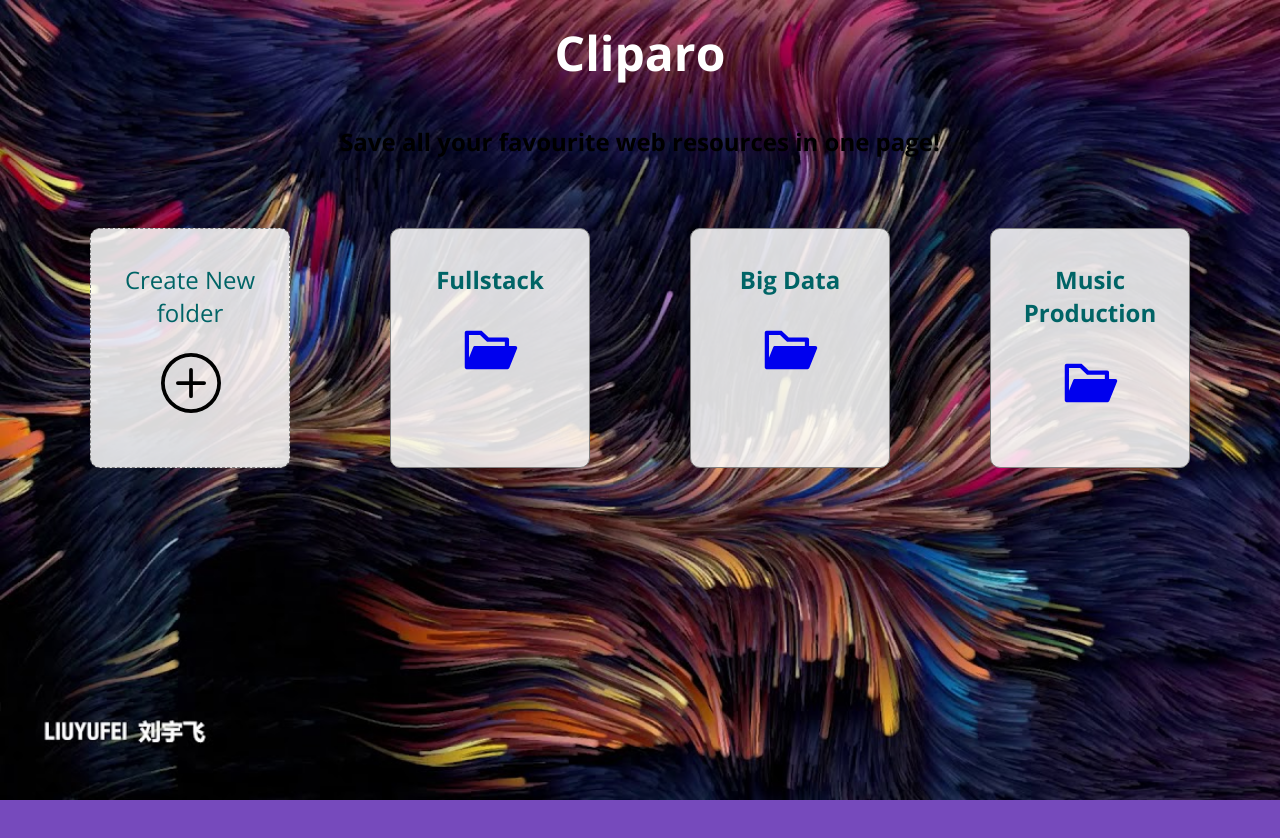
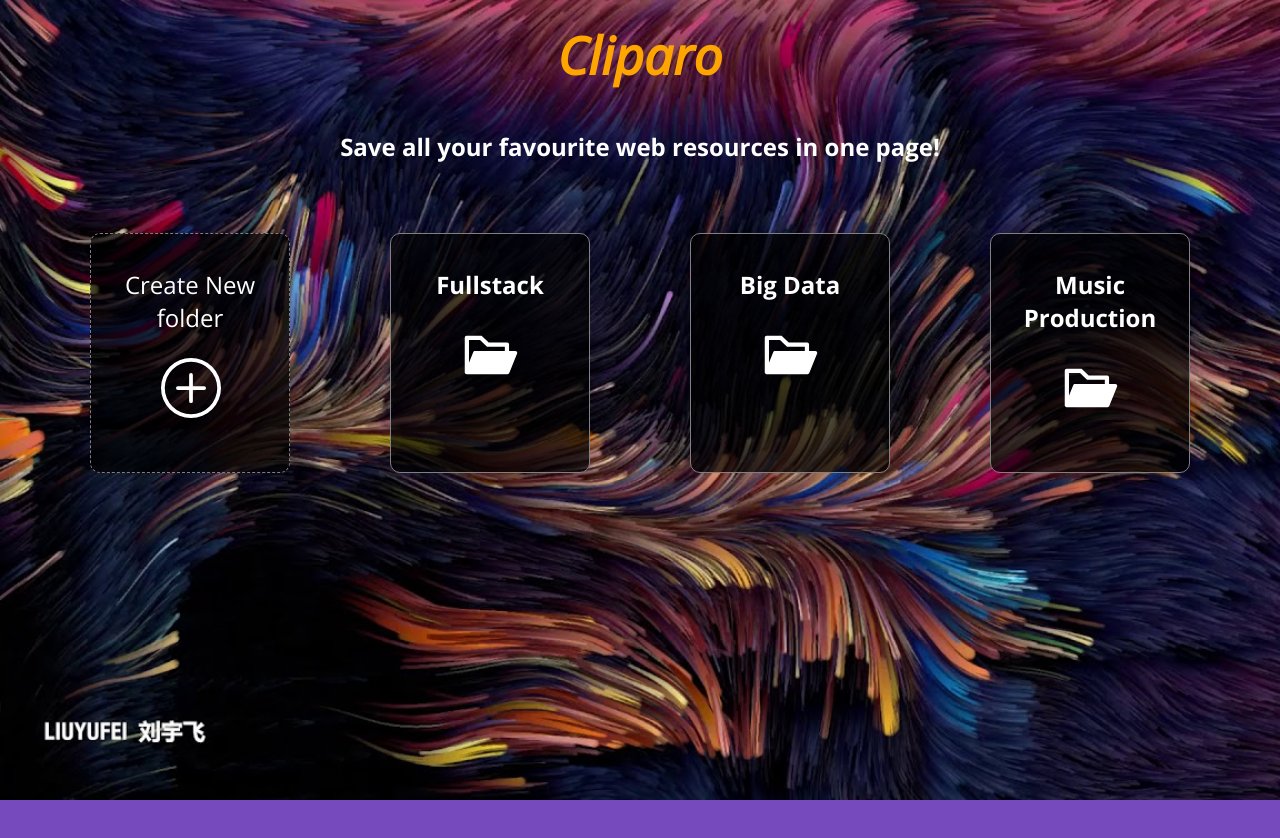
Before and after one commit to mlacosta/Cliparo, a React (Create React App) app: page / in a window 1280 px wide. Shown: the top 838 px of the page. Built offline with nearby package versions, Linux system fonts and the light colour scheme.

Commit message:
implement modals

```diff
--- a/src/App.js
+++ b/src/App.js
@@ -10,10 +10,10 @@ import background from './img/background_04.jpg';
 function App() {
 
   const title = {
-		color: "white",
+		color: "orange",
 		margin:0,
 		textAlign:'center',
-		fontSize:'4rem',
+		fontSize:'4.3rem',
 		padding: 20
   }
 
@@ -28,7 +28,7 @@ function App() {
     <div className="app-wrapper" style = {style}>
       <Router>
         <AppCtx>
-          <h1 className='main-title'style={title}>Cliparo</h1>
+          <i><h1 className='main-title'style={title}> Cliparo</h1></i>
           <Switch>
             <Route exact path='/'>
               <Main/>
--- a/src/components/AppCtx/AppCtx.js
+++ b/src/components/AppCtx/AppCtx.js
@@ -26,13 +26,32 @@ export default function AppCtx({children}){
 
 	}
 
+	const addSubfolder = (name,subName)=>{
+		const index = folder.findIndex((value)=>{return value["name"] == name});
+		let temp = [...folder];
+		temp[index]["subfolders"].push({name:subName,links:[]});
+		setFolder(temp);
+	}
+
+	const addLink = (name,subName,url)=>{
+		const index = folder.findIndex((value)=>{return value["name"] == name});
+		const subIndex = folder[index]['subfolders'].findIndex((value)=>{return value["name"] == subName});
+
+		let temp = [...folder];
+
+		temp[index]["subfolders"][subIndex]["links"].unshift(url);
+		setFolder(temp);
+	}
+
 	const context = {colors,
 					 folder,
 					 setFolder,
 					 queryFolder,
 					 subfolders,
 					 currentFolder,
-					 setCurrentFolder}
+					 setCurrentFolder,
+					 addSubfolder,
+					 addLink}
 
 	return(<>
 				<AppContext.Provider value = {context}>
--- a/src/components/FolderView/AddUrl/AddUrl.js
+++ b/src/components/FolderView/AddUrl/AddUrl.js
@@ -11,7 +11,8 @@ export default function AddUrl({ onAdd }){
 		top:-10,
 		backgroundColor:'black',
 		padding:4,
-		width:120
+		width:120,
+		cursor:'pointer'
 	}
 
 	const add = {
--- a/src/components/FolderView/FolderView.js
+++ b/src/components/FolderView/FolderView.js
@@ -7,12 +7,14 @@ import { useParams } from 'react-router-dom';
 import Return from '../Return/Return';
 import CreateModal from './Sidebar/CreateModal/CreateModal';
 import AddUrl from './AddUrl/AddUrl';
+import { BsInfoSquareFill } from 'react-icons/bs';
 
 export default function FolderView(){
 
-	const {colors} = useAppContext();
+	const {colors, folder, addSubfolder, addLink, currentFolder} = useAppContext();
 	const {resource} = useParams();
 	const [modal,setModal] = useState(false);
+	const [isUrl, setIsUrl] = useState(false);
 
 	const title = {
 		color: colors.text,
@@ -23,22 +25,39 @@ export default function FolderView(){
 	}
 
 	const handleCreateFolder = ()=>{
+		setIsUrl(false)
 		setModal(true);
 	}
+
+	const handleCreateUrl = ()=>{
+		setIsUrl(true)
+		setModal(true);
+	}
+
 	const handleClose = ()=>{
 		setModal(false);
 	}
 
-	const handleAddFolder = ()=>{
+	const handleAddFolder = (subName)=>{
+		return ()=>{
+			addSubfolder(resource,subName);
+			setModal(false);
+		}
+	}
 
+	const handleAddUrl = (url)=>{
+		return ()=>{
+			addLink(resource,currentFolder,url);
+			setModal(false);
+		}
 	}
 
 	return(
 		<div className="wrapper">
-			{modal && <CreateModal onCreate = {()=>{}} onClose = {handleClose}/>}
+			{modal && <CreateModal onCreate = {!isUrl? handleAddFolder : handleAddUrl} onClose = {handleClose} addUrl = {isUrl}/>}
 			<Return/>
 			<div className="view-wrapper">
-				<AddUrl onAdd = {handleCreateFolder}/>
+				<AddUrl onAdd = {handleCreateUrl}/>
 				<div className="name">{resource}</div>
 				<div className="folder-view">
 					<Sidebar onCreate = {handleCreateFolder}/>
--- a/src/components/FolderView/Sidebar/CreateModal/CreateModal.js
+++ b/src/components/FolderView/Sidebar/CreateModal/CreateModal.js
@@ -1,17 +1,19 @@
 import React, { useState } from 'react';
 import './CreateModal.css';
 
-export default function CreateModal( { onCreate, onClose }){
+export default function CreateModal( { onCreate, onClose, addUrl }){
 	let [name,setName] = useState('');
-
+	const input = {
+		width: addUrl ? 350 : 200
+	}
 	return(
 		<div className="modal-shadow">
 			<div className="create-modal">
 				<button className='close' onClick={onClose}>X</button>
 				<div className="form">
-					Folder Name:
-					<input className='folder-name'type="text" onChange = {(evnt)=>{setName(evnt.target.value)}}/><br/>
-					<button className='create' onClick={onCreate(name)}>Create Folder</button>
+					{addUrl ? 'Paste the URL' : 'Folder Name:'}
+					<input className='folder-name'type="text" onChange = {(evnt)=>{setName(evnt.target.value)}} style={input}/><br/>
+					<button className='create' onClick={onCreate(name)}>{addUrl ? 'Add URL' : 'Create Folder:'}</button>
 				</div>
 			</div>
 		</div>
--- a/src/components/Main/Box/Box.css
+++ b/src/components/Main/Box/Box.css
@@ -1,10 +1,12 @@
 .Box{
     cursor: pointer;
-    background-color:rgba(255, 255, 255,.85);
+    background-color:rgba(0, 0, 0, 0.7);
+    color:white;
+
 }
 
 .Box:hover{
     transition: .3s;
-    background-color:rgba(0, 0, 0, 0.7);
-    color:white;
+    background-color:rgba(255, 255, 255, 0.55);
+    color:black;
 }
--- a/src/components/Main/Box/Box.js
+++ b/src/components/Main/Box/Box.js
@@ -19,7 +19,6 @@ export default function Box({create, name, onClick }){
 	}
 
 	const title = {
-		color:colors.text02,
 		textAlign:'center',
 		fontSize:'2rem',
 		fontWeight:create ? 700 : 300
--- a/src/components/Main/Main.js
+++ b/src/components/Main/Main.js
@@ -44,7 +44,6 @@ export default function Main(){
 
 	}
 
-
 	const handleCreate = ()=>{
 		setModal(true);
 	}
@@ -58,13 +57,10 @@ export default function Main(){
 			setFolder([...folder,{name:value, subfolders:[]}]);
 			setModal(false);
 		}
-
 	}
 
-
-
 	return(<div className="main" style={main}>
-				<h2>Save all your favourite web resources in one page!</h2>
+				<h2 style={{ color: 'white' }}>Save all your favourite web resources in one page!</h2>
 				<div className="box-container">
 				{loading && <ClipLoader color={colors.spinner} size={60} css='margin-top:150px;'/>}
 				{!loading && <Box create={false} onClick={handleCreate}/>}
```
Also changed, not shown: src/img/background_05.jpg (added), 1 other file (tests, documents, lock files or other folders).
